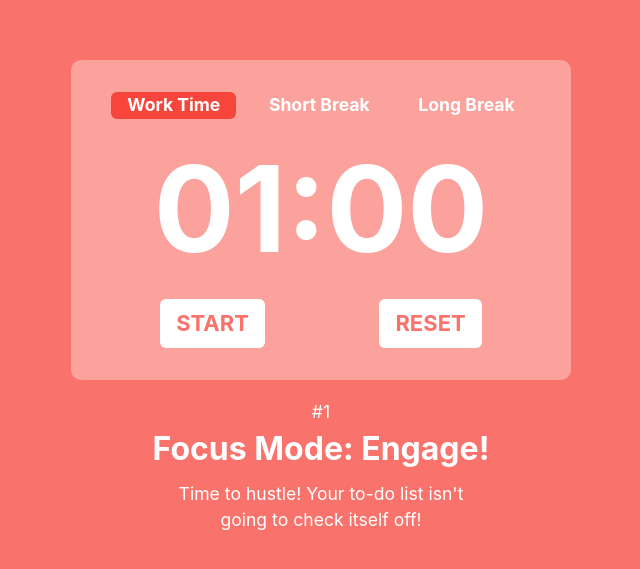
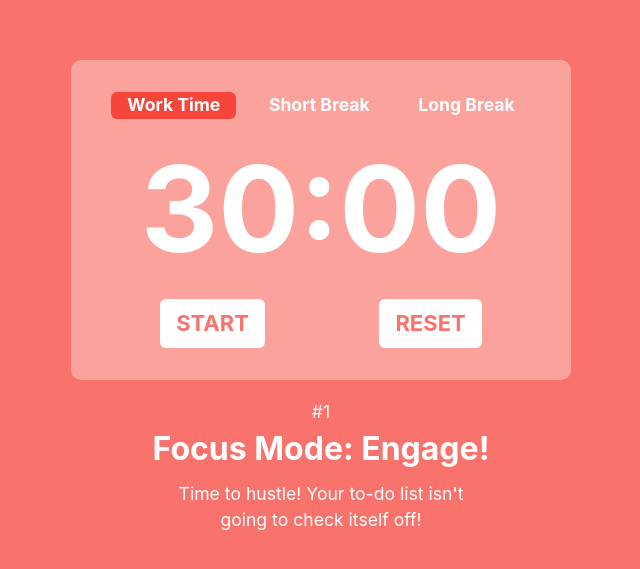
Before and after one commit to mpedraza10/pomo-clock, a React (Vite) app: page / in a window 1280 px wide. Shown: the part 103-672 px from the top of the page, without its empty margins (319-959 px from the left). Built offline with nearby package versions, Linux system fonts and the light colour scheme.

Commit message:
Changed default time settings

```diff
--- a/src/App.jsx
+++ b/src/App.jsx
@@ -8,9 +8,9 @@ import MotivationText from "./components/motivation-text/motivation-text.compone
 
 // Default timer settings (min * 60 to turn into seconds)
 const TIMER_SETTINGS = {
-	work: { minutes: 1 },
-	sbreak: { minutes: 1 },
-	lbreak: { minutes: 1 },
+	work: { minutes: 30 },
+	sbreak: { minutes: 5 },
+	lbreak: { minutes: 15 },
 };
 
 const App = () => {
```
